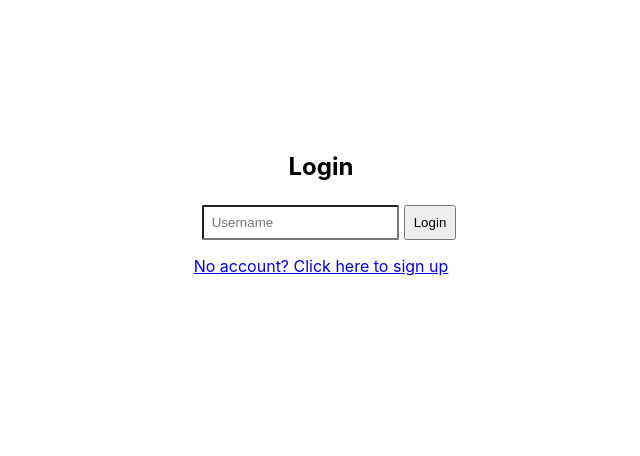
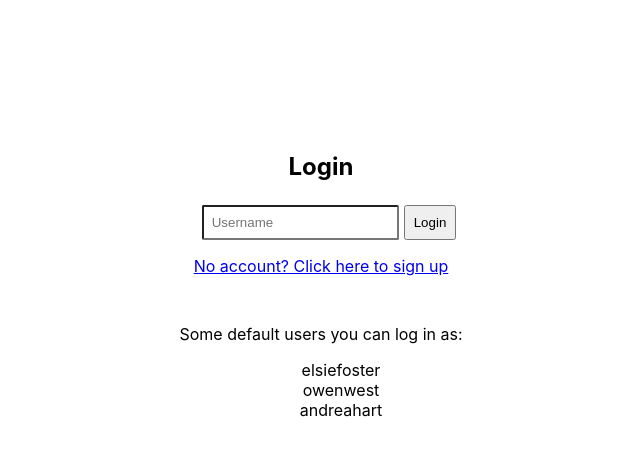
Before and after one commit to BLBaylis/would-you-rather, a React (Create React App) app: page /login in a window 1280 px wide. Shown: the top 456 px of the page, without its empty margins (319-959 px from the left). Built offline with nearby package versions, Linux system fonts and the light colour scheme.

Commit message:
Add list of default users

```diff
--- a/src/components/Login.js
+++ b/src/components/Login.js
@@ -31,6 +31,7 @@ class Login extends Component {
       return <Redirect to = {from.pathname || '/'}/>;
     }
     return (
+      <>
         <div style = {{display: 'inline-flex', flexDirection : 'column', padding: '2rem', marginTop: '7.5rem'}}>
           <h2 style = {{margin: '0', marginBottom : '1.5rem'}}>Login</h2>
           <form onSubmit = {this.handleSubmit}>
@@ -56,6 +57,13 @@ class Login extends Component {
             }}
           >No account? Click here to sign up</Link>
         </div>
+        <p>Some default users you can log in as:</p>
+        <ul style = {{listStyle: 'none'}}>
+          <li>elsiefoster</li>
+          <li>owenwest</li>
+          <li>andreahart</li>
+        </ul>
+      </>
     );
   }
 }
```
